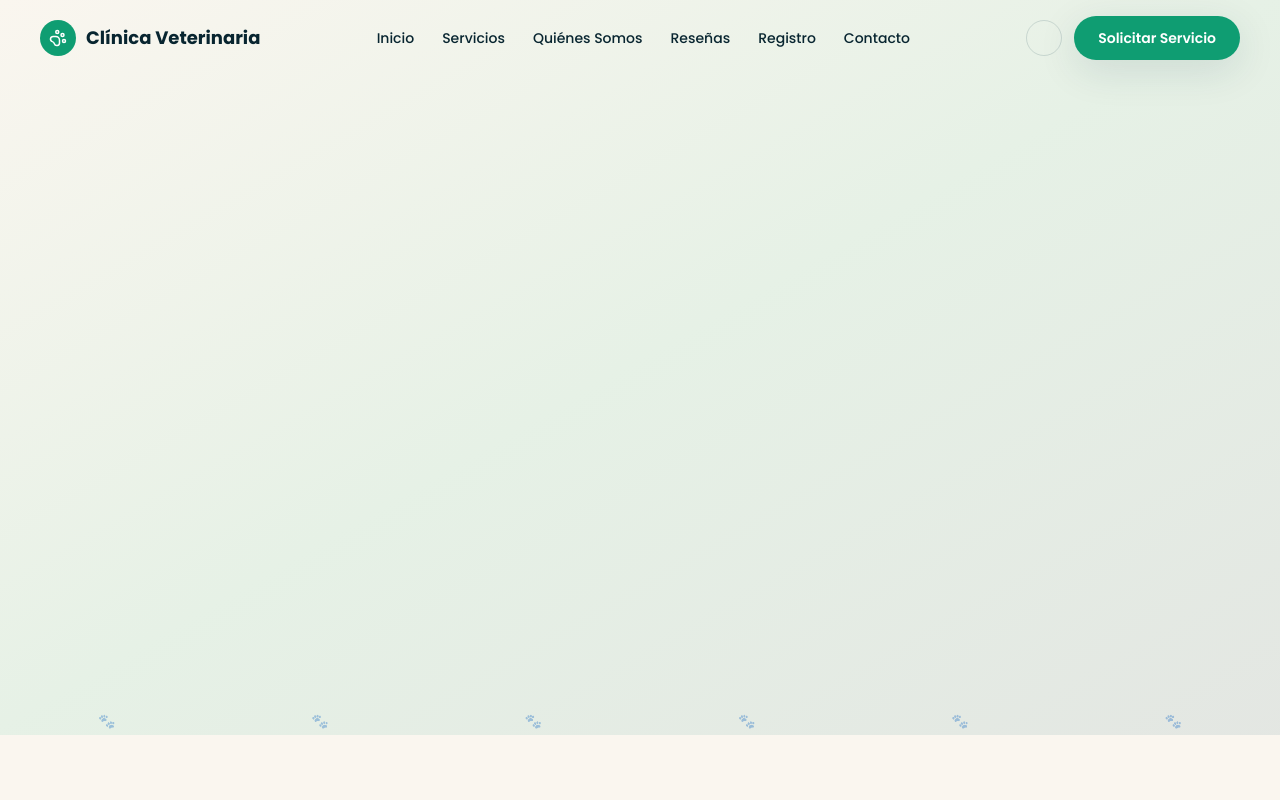
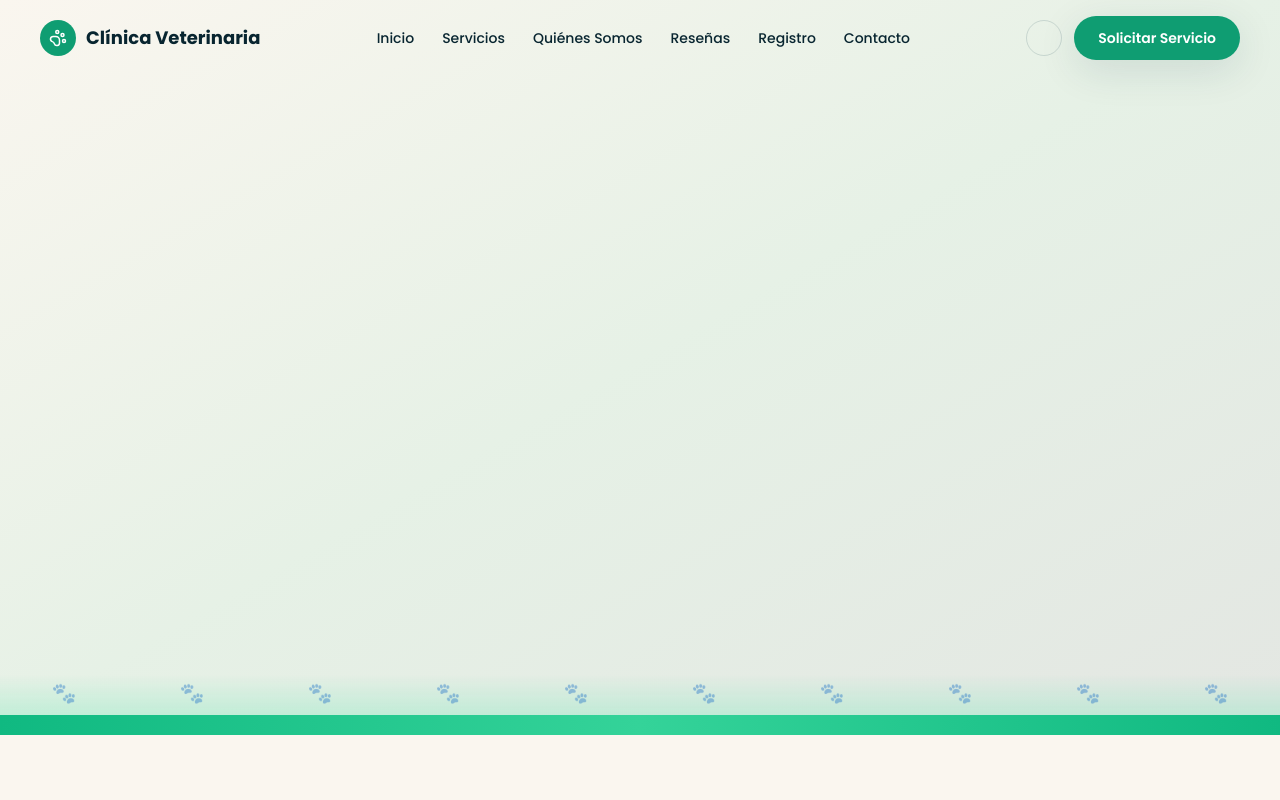
Before and after one commit to simontouzard5-adso5/vet-app-v2, a React (Vite) app: page / in a window 1280 px wide. Shown: the top 800 px of the page. Built offline with nearby package versions, Linux system fonts and the light colour scheme.

Commit message:
Update AnimatedHeaderScene.tsx
"Improve animated dog"

```diff
--- a/src/components/header/AnimatedHeaderScene.tsx
+++ b/src/components/header/AnimatedHeaderScene.tsx
@@ -2,38 +2,50 @@ import { motion } from 'framer-motion';
 import { dogRunVariants, pawFadeVariants } from '@/animations/headerAnimations';
 import { RunningDog } from './RunningDog';
 
-/**
- * Escena decorativa del header: un perrito corriendo de izquierda a derecha
- * con un ciclo de carrera realista (patas, cola, oreja y sombra animadas
- * por separado, ver RunningDog.tsx), con huellas apareciendo/desapareciendo
- * detrás. Todo en SVG/CSS puro, sin imágenes externas.
- * Se respeta `prefers-reduced-motion` deshabilitando la animación.
- */
 export const AnimatedHeaderScene = () => {
   const prefersReducedMotion =
-    typeof window !== 'undefined' && window.matchMedia('(prefers-reduced-motion: reduce)').matches;
+    typeof window !== 'undefined' &&
+    window.matchMedia('(prefers-reduced-motion: reduce)').matches;
 
   if (prefersReducedMotion) return null;
 
   return (
-    <div className="pointer-events-none absolute inset-x-0 bottom-0 h-14 overflow-hidden" aria-hidden="true">
-      {/* Huellas de fondo */}
-      <div className="absolute inset-0 flex items-end justify-around pb-1 opacity-70">
-        {Array.from({ length: 6 }).map((_, i) => (
+    <div
+      className="pointer-events-none absolute left-0 bottom-0 w-full h-32 overflow-hidden"
+      aria-hidden="true"
+    >
+      {/* Césped */}
+      <div className="absolute bottom-0 w-full h-5 bg-gradient-to-r from-emerald-500 via-emerald-400 to-emerald-500" />
+
+      {/* Sombra del suelo */}
+      <div className="absolute bottom-5 w-full h-10 bg-gradient-to-t from-emerald-300/30 to-transparent" />
+
+      {/* Huellas */}
+      <div className="absolute bottom-7 left-0 right-0 flex justify-around opacity-40">
+        {Array.from({ length: 10 }).map((_, i) => (
           <motion.span
             key={i}
             custom={i}
             variants={pawFadeVariants}
             animate="animate"
-            className="text-emerald/50 text-sm"
+            className="text-xl text-gray-400"
           >
             🐾
           </motion.span>
         ))}
       </div>
 
-      {/* Perrito corriendo de izquierda a derecha */}
-      <motion.div initial={{ left: '-8%' }} variants={dogRunVariants} animate="animate" className="absolute bottom-0">
+      {/* Perrito */}
+      <motion.div
+        variants={dogRunVariants}
+        animate="animate"
+        initial={{ left: '-15%' }}
+        className="absolute bottom-2"
+        style={{
+          transform: 'scale(2)',
+          transformOrigin: 'bottom left',
+        }}
+      >
         <RunningDog />
       </motion.div>
     </div>
```
